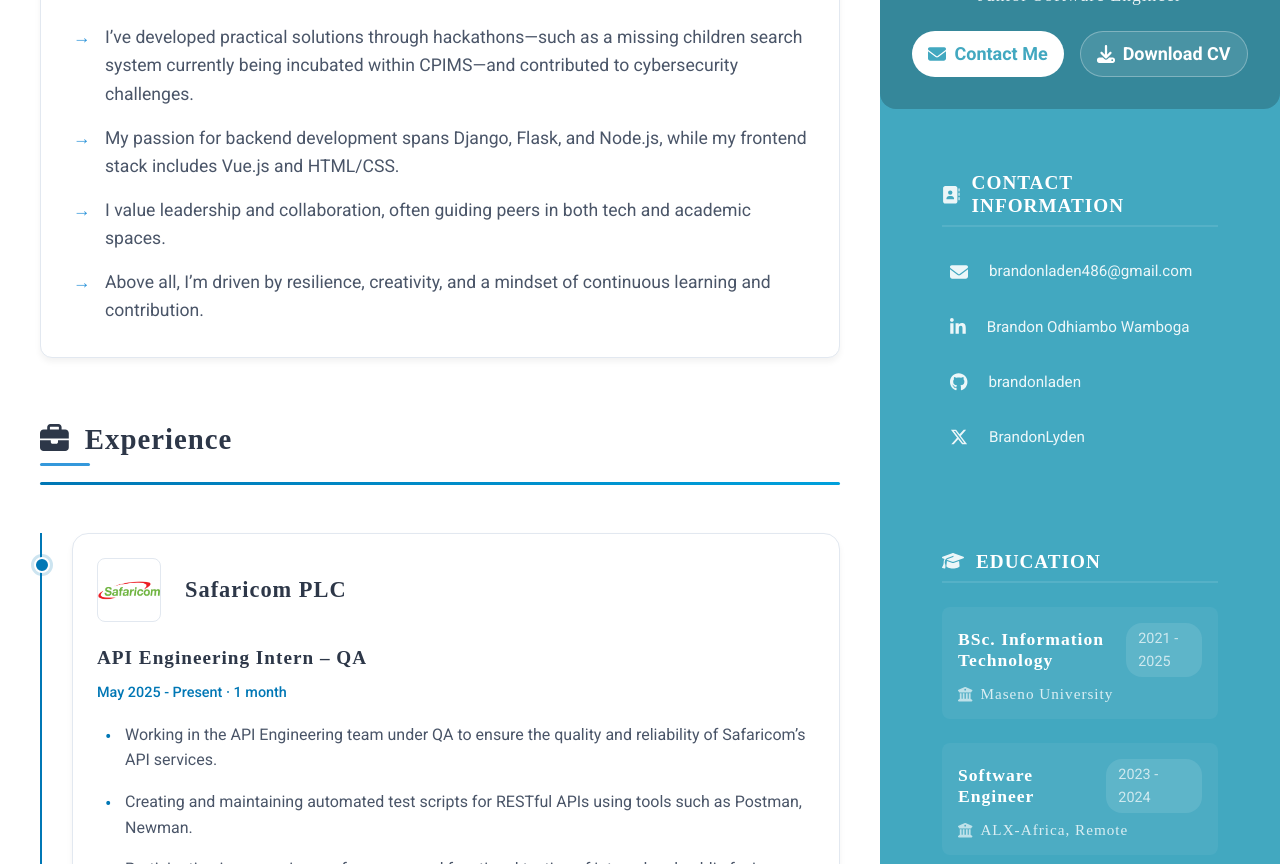
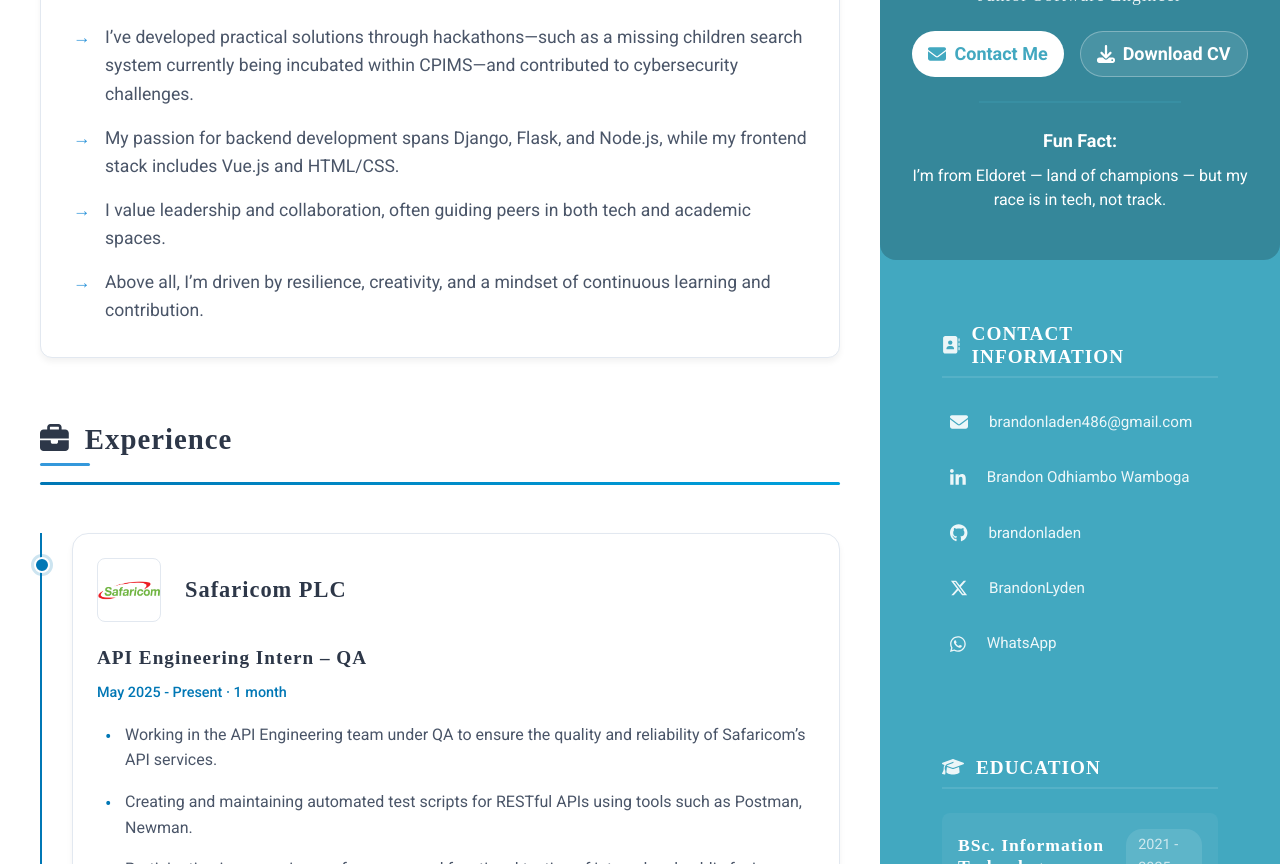
Before and after one commit to brandonladen/My_Digital_Portfolio, a Vue app: page / in a window 1280 px wide. Shown: the part 380-1244 px from the top of the page. Built offline with nearby package versions, Linux system fonts and the light colour scheme; no server answers.

Commit message:
feat: add fun fact section and WhatsApp contact link to sidebar

```diff
--- a/src/components/SideBar.vue
+++ b/src/components/SideBar.vue
@@ -39,6 +39,9 @@ onMounted(() => {
           <i class="fas fa-download"></i> Download CV
         </a>
       </div>
+      <hr>
+      <b>Fun Fact:</b>
+      <p class="fun-fact">I’m from Eldoret — land of champions — but my race is in tech, not track.</p>
     </div>
 
     <div class="sidebar-content">
@@ -51,6 +54,21 @@ onMounted(() => {
 </template>
 
 <style scoped>
+.profile-container hr {
+  border: none;
+  border-top: 2px solid #42a8c0;
+  margin: 1.5rem 0;
+  width: 60%;
+  margin-left: auto;
+  margin-right: auto;
+}
+.fun-fact {
+  font-size: 1rem;
+  color: #fff;
+  margin-top: 0.5rem;
+  font-weight: 400;
+}
+
 .sidebar-wrapper {
   opacity: 0;
   transform: translateX(20px);
--- a/src/components/Socials.vue
+++ b/src/components/Socials.vue
@@ -41,6 +41,12 @@ const { contact } = usePortFolioStore();
         <a :href="contact.twitter.link" target="_blank" class="contact-link">
           <i class="fa-brands fa-x-twitter"></i>
           <span class="contact-text">{{ contact.twitter.userName }}</span>
+        </a>
+      </li>
+      <li class="contact-item">
+        <a href="https://wa.me/254702499923?text=Hello%20Brandon" target="_blank" class="contact-link">
+          <i class="fa-brands fa-whatsapp"></i>
+          <span class="contact-text">WhatsApp</span>
         </a>
       </li>
     </ul>
```
